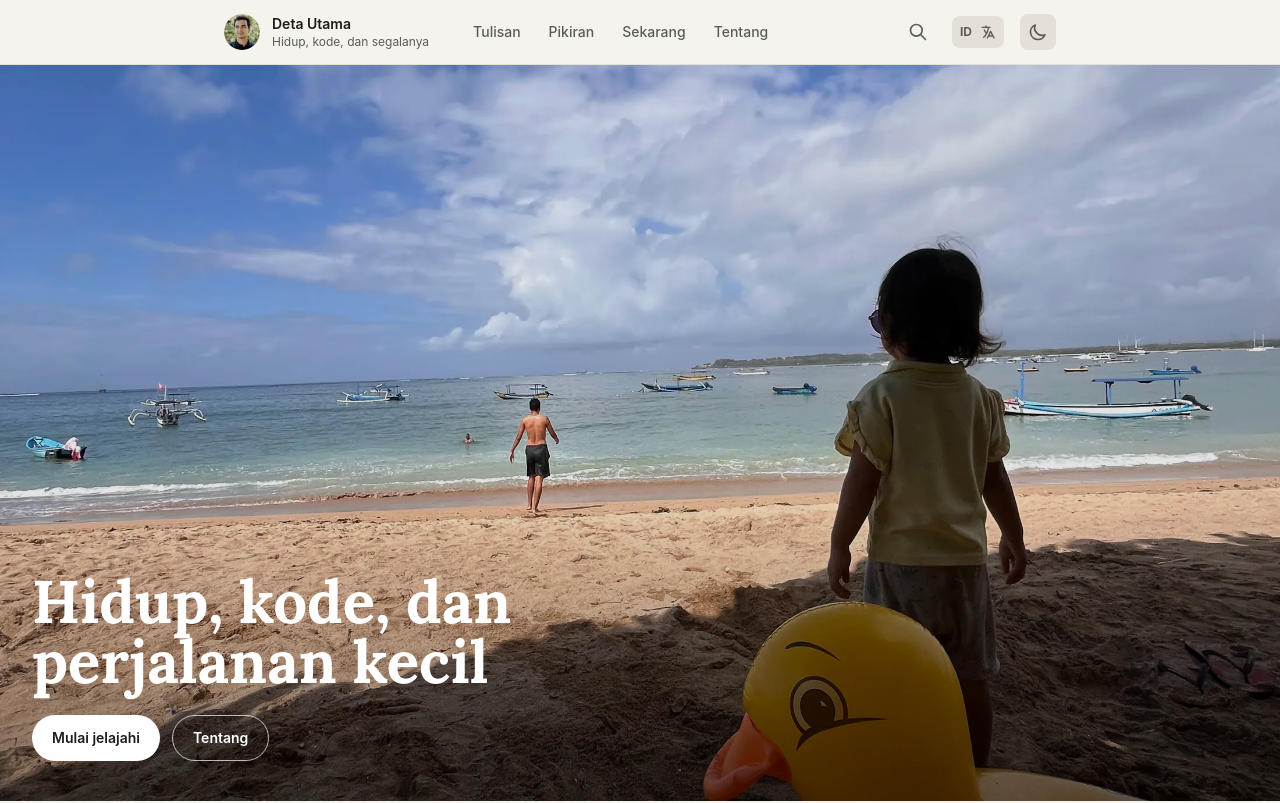
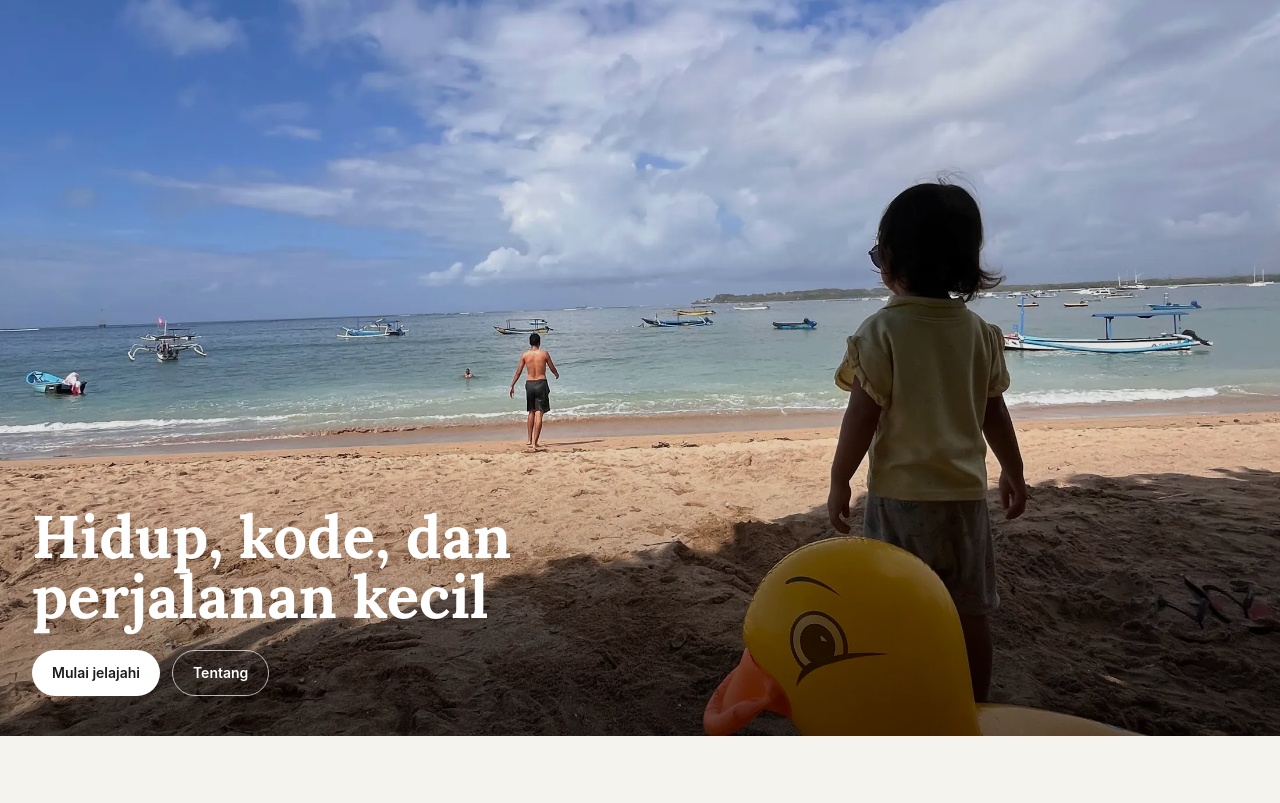
Before and after one commit to detautama/detautama.github.io, a Next.js app: page / in a window 1280 px wide. Shown: the top 803 px of the page. Built offline with nearby package versions, Linux system fonts and the light colour scheme.

Commit message:
feat: sembunyikan navbar di home page

```diff
--- a/app/(home-layout)/layout.tsx
+++ b/app/(home-layout)/layout.tsx
@@ -1,6 +1,6 @@
 import type { Metadata } from "next";
 import "../globals.css";
-import { Header } from "../server-components/Header";
+import { ConditionalHeader } from "../components/ConditionalHeader";
 import { TranslatedFooter } from "../components/TranslatedFooter";
 
 export const metadata: Metadata = {
@@ -16,7 +16,7 @@ export default function RootLayout({
 }>) {
   return (
     <div>
-      <Header />
+      <ConditionalHeader />
       <main className="min-h-screen pb-24 md:pb-0">{children}</main>
       <TranslatedFooter />
     </div>
--- /dev/null
+++ b/app/components/ConditionalHeader.tsx
@@ -0,0 +1,11 @@
+"use client";
+
+import { usePathname } from "next/navigation";
+import { Header } from "../server-components/Header";
+
+export function ConditionalHeader() {
+  const pathname = usePathname();
+  const isHome = pathname === "/" || pathname === "/id" || pathname === "/en";
+  if (isHome) return null;
+  return <Header />;
+}
```
